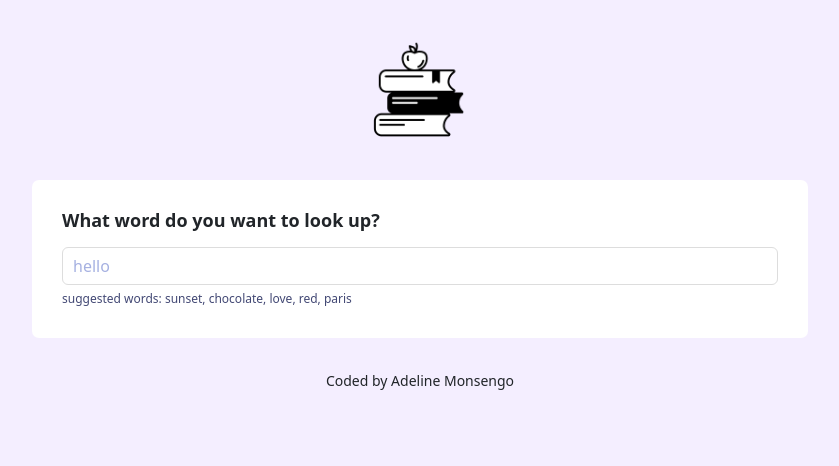
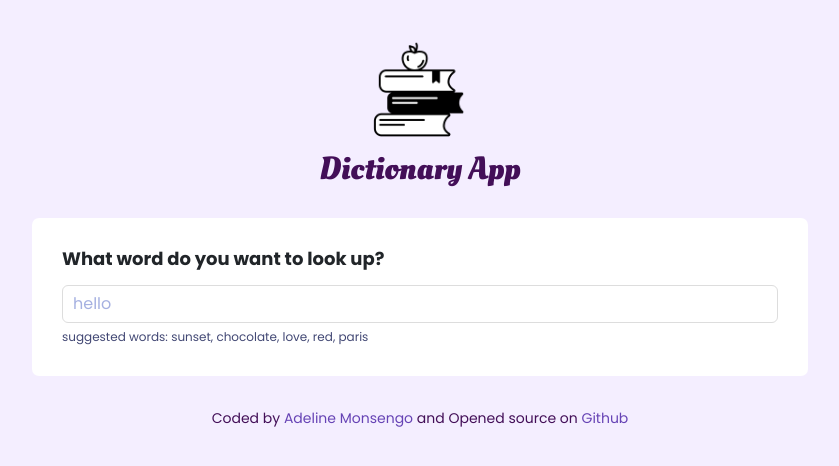
Before and after one commit to Adi26-pixel/dictionary-project, a React (Vite) app: page / in a window 1280 px wide. Shown: the top 466 px of the page, without its empty margins (220-1059 px from the left). Built offline with nearby package versions, Linux system fonts and the light colour scheme; no server answers.

Commit message:
Updated the header and footer

```diff
--- a/src/App.css
+++ b/src/App.css
@@ -1,5 +1,10 @@
+@import url("https://fonts.googleapis.com/css2?family=Oleo+Script:wght@400;700&display=swap");
+
+@import url("https://fonts.googleapis.com/css2?family=Poppins:ital,wght@0,100;0,200;0,300;0,400;0,500;0,600;0,700;0,800;0,900;1,100;1,200;1,300;1,400;1,500;1,600;1,700;1,800;1,900&display=swap");
+
 body {
   background: #f4eeff;
+  font-family: "Poppins", sans-serif;
 }
 
 a {
@@ -24,4 +29,24 @@
 .App-footer {
   text-align: center;
   margin: 30px 0;
+  color: #430f58;
 }
+
+.App-footer a {
+  color: #6643b5;
+  text-decoration: none;
+}
+
+.App-footer a:hover {
+  color: #8971d0;
+}
+
+.App-heading {
+  text-align: center;
+  font-size: 32px;
+  text-transform: capitalize;
+  color: #430f58;
+  font-family: "Oleo Script", system-ui;
+  font-weight: 700;
+  font-style: normal;
+}
--- a/src/App.jsx
+++ b/src/App.jsx
@@ -8,12 +8,20 @@
       <div className="container">
         <header className="App-header">
           <img src={books} alt="books" className="App-logo img-fluid" />
+          <h1 className="App-heading">Dictionary App</h1>
         </header>
         <main>
           <Dictionary defaultKeyword="hello" />
         </main>
         <footer className="App-footer">
-          <small>Coded by Adeline Monsengo</small>
+          <small>
+            Coded by{" "}
+            <a href="https://github.com/Adi26-pixel">Adeline Monsengo</a> and
+            Opened source on{" "}
+            <a href="https://github.com/Adi26-pixel/dictionary-project.git">
+              Github
+            </a>
+          </small>
         </footer>
       </div>
     </div>
```
